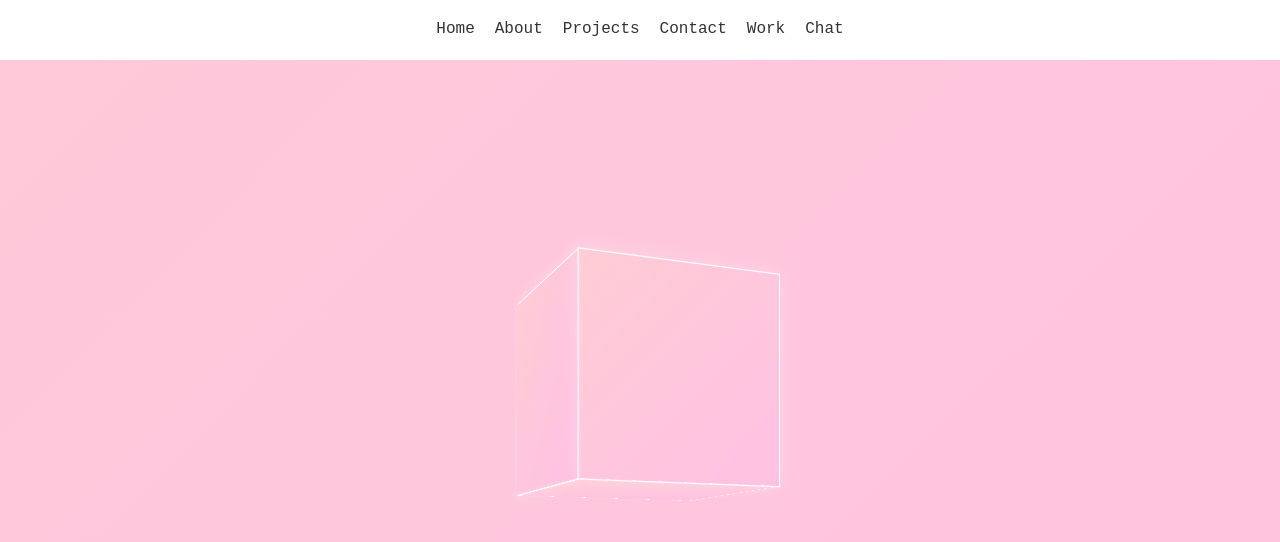
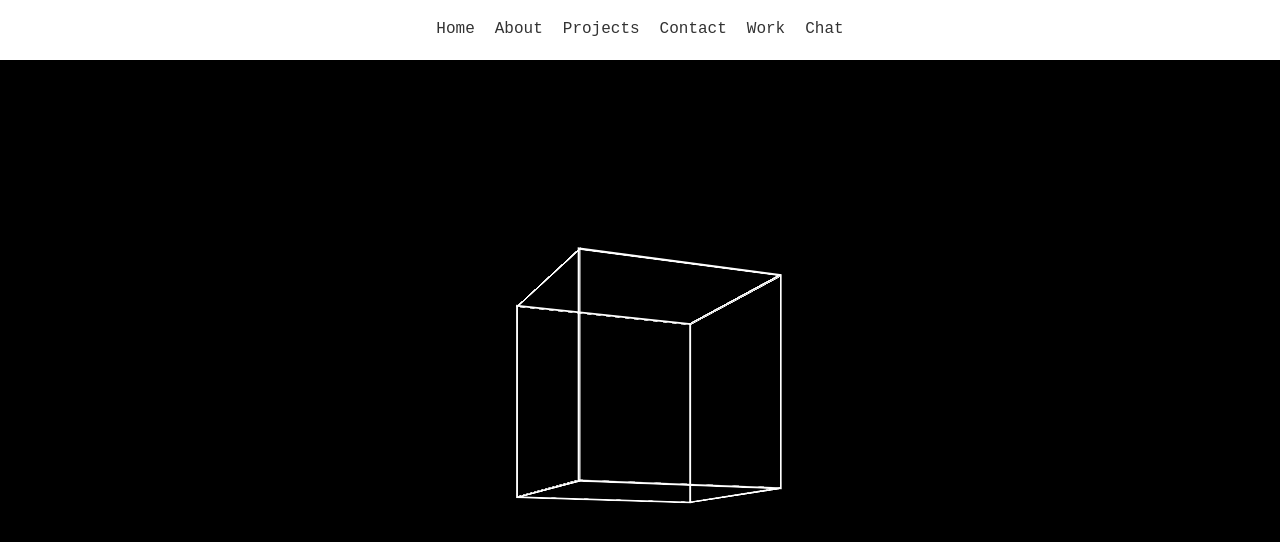
Before and after one commit to RevaLaxmi/RevaWP, a Next.js app: page /contact in a window 1280 px wide. Shown: the top 542 px of the page. Built offline with nearby package versions, Linux system fonts and the light colour scheme.

Commit message:
cube pt3

```diff
--- a/src/components/cube.css
+++ b/src/components/cube.css
@@ -4,19 +4,11 @@
   perspective: 1000px;
   width: 100%;
   height: 100vh;
-  background: linear-gradient(135deg, #ffccd5, #ffc1e3);
-  background-size: 200% 200%;
-  animation: bgShift 10s ease infinite;
+  background: black;
   display: flex;
   flex-direction: column;
   align-items: center;
   padding-top: 230px;
-}
-
-@keyframes bgShift {
-  0% { background-position: 0% 50%; }
-  50% { background-position: 100% 50%; }
-  100% { background-position: 0% 50%; }
 }
 
 .cube {
@@ -33,25 +25,26 @@
   position: absolute;
   width: 200px;
   height: 200px;
-  background: linear-gradient(135deg, #ffccd5, #ffc1e3);
-  border: 1px solid #ffffff;
-  animation: pulseGlow 2s infinite ease-in-out;
-  box-shadow: 0 0 15px rgba(255, 255, 255, 0.4);
-  backface-visibility: hidden;
+  background: transparent; /* No fill */
+  border: 2px solid white; /* White wireframe lines */
+  box-shadow: none; /* No glow inside the face */
+  backface-visibility: visible; /* Show backface edges */
 }
 
+
 .face:hover {
-  box-shadow: 0 0 30px #ffffff;
+  box-shadow: 0 0 35px rgba(255, 105, 180, 1);
 }
 
 @keyframes pulseGlow {
   0%, 100% {
-    box-shadow: 0 0 15px rgba(255, 255, 255, 0.3);
+    box-shadow: 0 0 15px rgba(255, 255, 255, 0.4);
   }
   50% {
-    box-shadow: 0 0 25px rgba(255, 255, 255, 0.7);
+    box-shadow: 0 0 30px rgba(255, 255, 255, 1);
   }
 }
+
 
 .front  { transform: translateZ(100px); }
 .back   { transform: rotateY(180deg) translateZ(100px); }
@@ -69,24 +62,27 @@
   max-width: 400px;
   margin-top: 2rem;
   padding: 1rem 1.5rem;
-  background: rgba(255, 255, 255, 0.7);
+  background: rgba(255, 255, 255, 0.1);
+  border: 1px solid rgba(255, 255, 255, 0.2);
   border-radius: 12px;
-  box-shadow: 0 4px 20px rgba(0,0,0,0.1);
+  box-shadow: 0 4px 30px rgba(255, 255, 255, 0.1);
   font-family: 'Chakra Petch', sans-serif;
   text-align: center;
   animation: fadeIn 0.6s ease-out forwards;
+  backdrop-filter: blur(5px);
+  color: #fff;
 }
 
 .quote-message {
   font-size: 1.2rem;
   margin-bottom: 0.5rem;
   font-weight: bold;
-  color: #333;
+  color: #ffccd5;
 }
 
 .quote-explanation {
   font-size: 0.95rem;
-  color: #555;
+  color: #eee;
   line-height: 1.4;
 }
 
```
